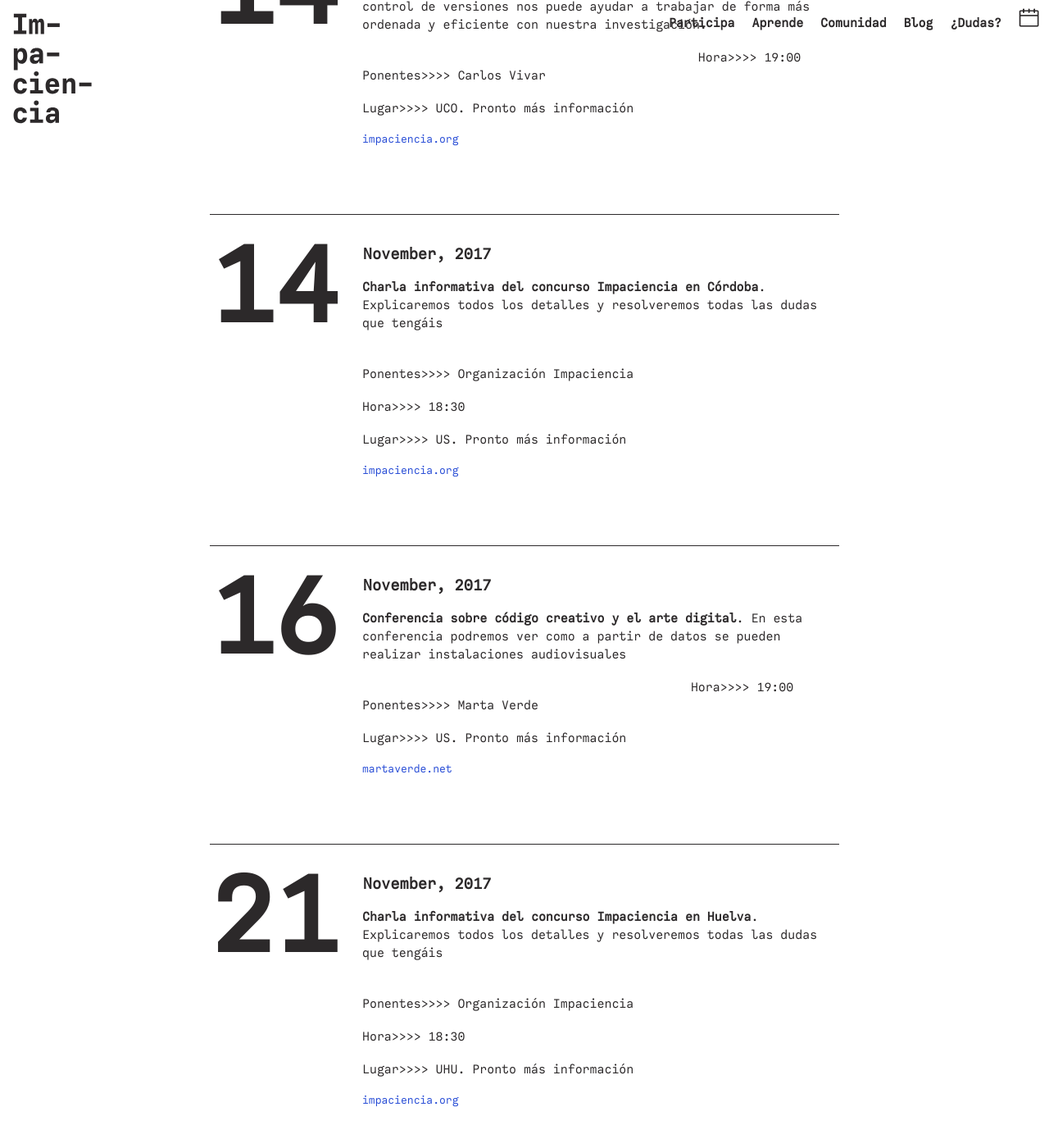
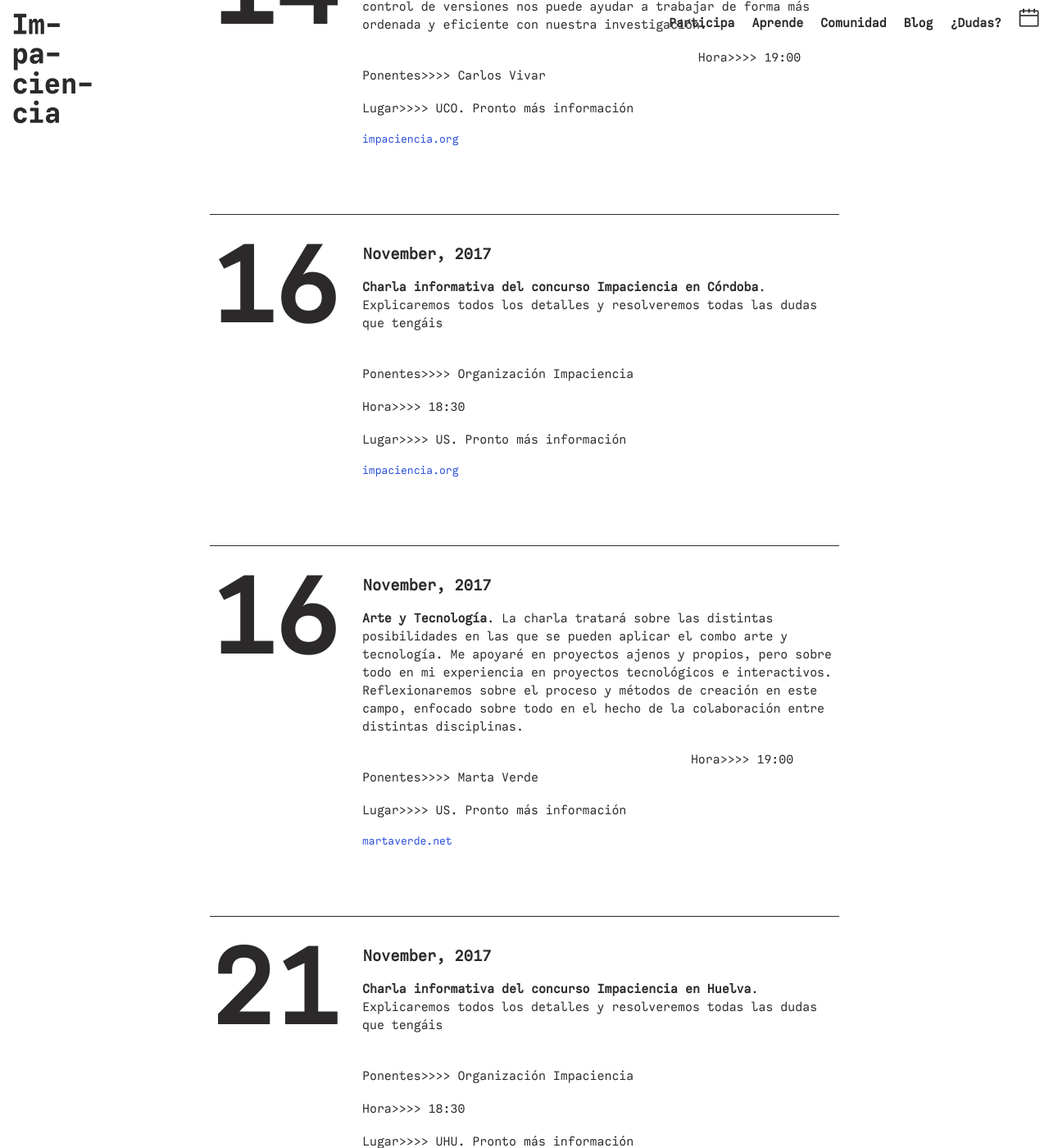
Before and after one commit to Impaciencia/impaciencia.github.io, a Jekyll site: the page built from calendario.html, in a window 1280 px wide and 1400 px high, scrolled down 1755 px. Shown: the whole window at 82% size. Built offline with Jekyll 4.4.1, drawn with Linux system fonts in a browser that asks for light colours; some web fonts are replaced; some of the changed text lies outside the part shown.

Commit message:
new dates

```diff
--- a/_data/calendario.yml
+++ b/_data/calendario.yml
@@ -33,7 +33,7 @@
   contact: impaciencia.org
   contactlink: http://www.impaciencia.org
 
-- date: 2017-11-14 18:30:00 Z
+- date: 2017-11-16 18:30:00 Z
   description: "**Charla informativa del concurso Impaciencia en Córdoba**. Explicaremos todos los detalles y resolveremos todas las dudas que tengáis"
   people: Organización Impaciencia
   place: US. Pronto más información
@@ -41,7 +41,7 @@
   contactlink: http://www.impaciencia.org
 
 - date: 2017-11-16 19:00:00 Z
-  description: "**Conferencia sobre código creativo y el arte digital**. En esta conferencia podremos ver como a partir de datos se pueden realizar instalaciones audiovisuales"
+  description: "**Arte y Tecnología**. La charla tratará sobre las distintas posibilidades en las que se pueden aplicar el combo arte y tecnología. Me apoyaré en proyectos ajenos y propios, pero sobre todo en mi experiencia en proyectos tecnológicos e interactivos. Reflexionaremos sobre el proceso y métodos de creación en este campo, enfocado sobre todo en el hecho de la colaboración entre distintas disciplinas."
   people: Marta Verde
   place: US. Pronto más información
   contact: martaverde.net
@@ -182,7 +182,7 @@
 
 
 
-- date: 2018-02-17 9:30:00 Z
+- date: 2018-03-17 9:30:00 Z
   description: "**Festival Impaciencia**. Un evento donde además de exponerse aquellos proyectos finales para su evaluación final, se podrá disfrutar de conciertos, exposiciones, conferencias y un hackaton. Esta será vuestra fiesta :) Si se te ocurre alguna actividad que quieras hacer en este espacio, dínoslo"
   people: Organización Impaciencia
   place: Campus de Teatinos. Universidad de Málaga
--- a/_data/conferencias.yml
+++ b/_data/conferencias.yml
@@ -0,0 +1,8 @@
+
+
+- date: 2017-11-16 19:00:00 Z
+  description: "**Arte y Tecnología**. La charla tratará sobre las distintas posibilidades en las que se pueden aplicar el combo arte y tecnología. Me apoyaré en proyectos ajenos y propios, pero sobre todo en mi experiencia en proyectos tecnológicos e interactivos. Reflexionaremos sobre el proceso y métodos de creación en este campo, enfocado sobre todo en el hecho de la colaboración entre distintas disciplinas."
+  people: Marta Verde
+  place: US. Pronto más información
+  contact: martaverde.net
+  contactlink: http://www.martaverde.net
```
